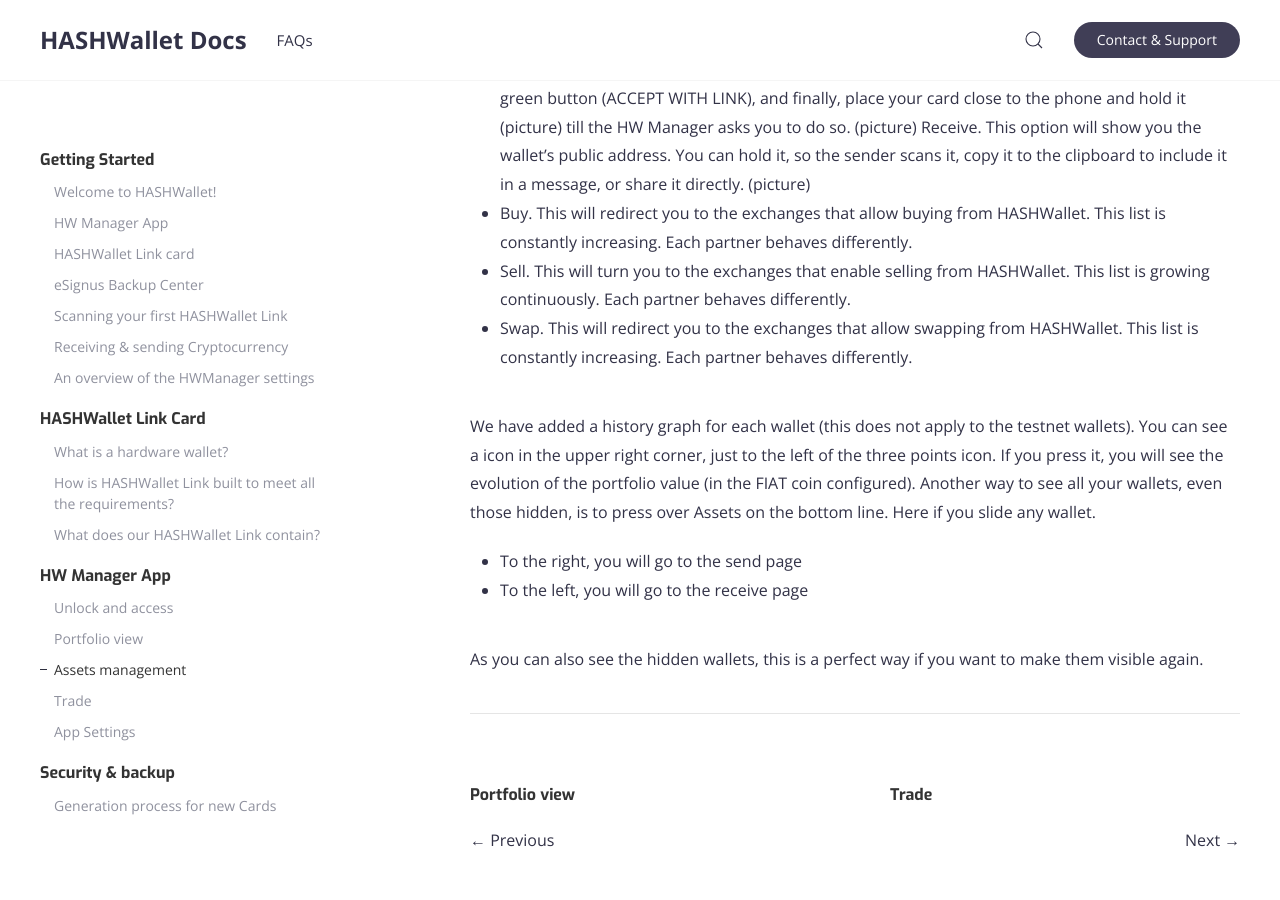
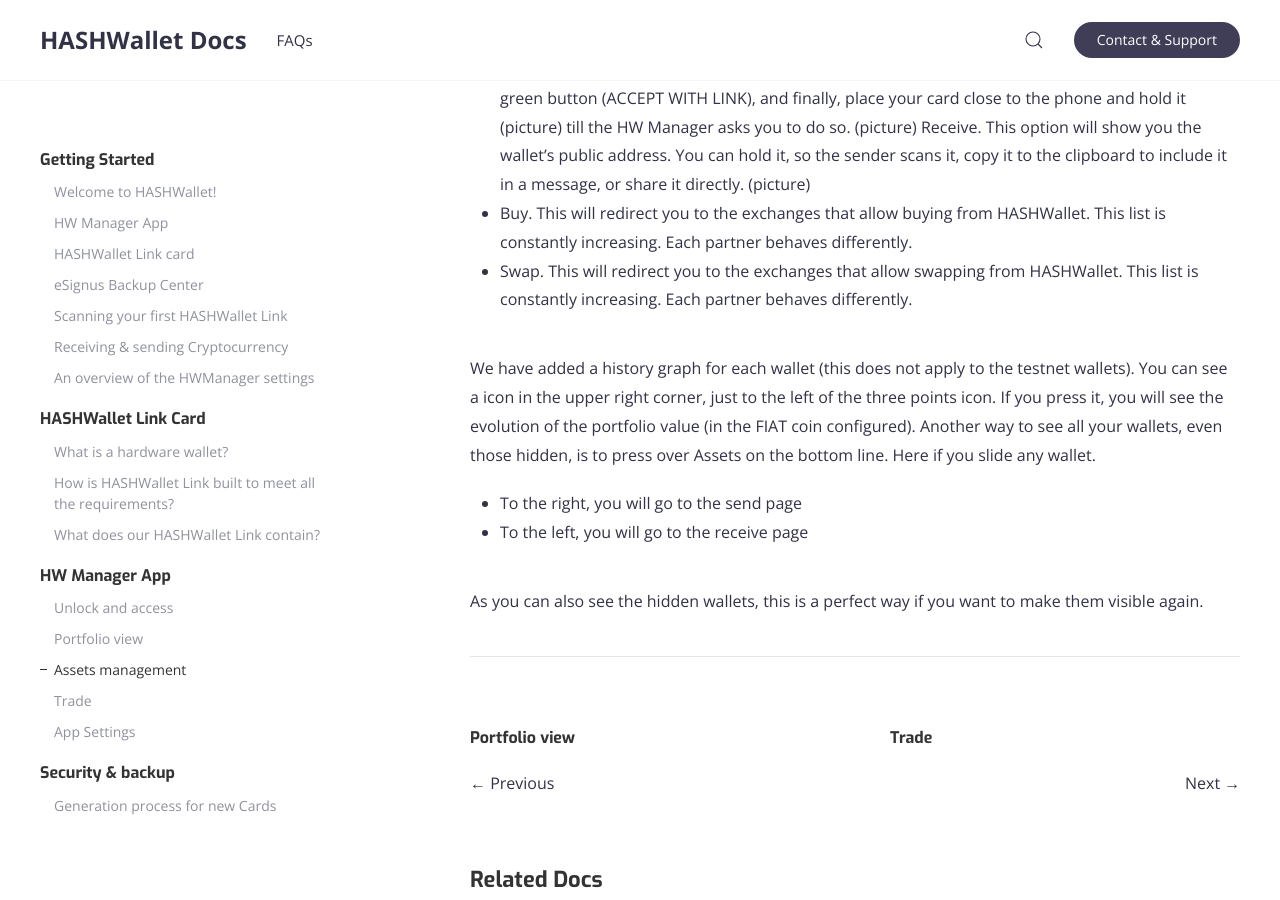
Before and after one commit to eSignus/support, a Jekyll site: the page built from _docs/assets_management.md, in a window 1280 px wide and 900 px high, scrolled down 503 px. Built offline with Jekyll 4.4.1, drawn with Linux system fonts in a browser that asks for light colours.

Commit message:
Update assets_management.md

```diff
--- a/_docs/assets_management.md
+++ b/_docs/assets_management.md
@@ -13,7 +13,6 @@
 - Send. In this case, you will need to scan, copy or write down the destination address (picture). At this moment, the button ADD AMOUNT goes to green. Press it (picture). You can select an automatic amount (all, half, or a quarter of the total funds in the wallet) or write the amount you want to transfer. If this amount fits in wallet funds, the button CONTINUE goes green, and you can press it (picture). The next step shows you a summary of the transaction. If you agree, press the green button (ACCEPT WITH LINK), and finally, place your card close to the phone and hold it (picture) till the HW Manager asks you to do so. (picture)
   Receive. This option will show you the wallet's public address. You can hold it, so the sender scans it, copy it to the clipboard to include it in a message, or share it directly. (picture)
 - Buy. This will redirect you to the exchanges that allow buying from HASHWallet. This list is constantly increasing. Each partner behaves differently.
-- Sell. This will turn you to the exchanges that enable selling from HASHWallet. This list is growing continuously. Each partner behaves differently.
 - Swap. This will redirect you to the exchanges that allow swapping from HASHWallet. This list is constantly increasing. Each partner behaves differently.
 
 We have added a history graph for each wallet (this does not apply to the testnet wallets). You can see a icon in the upper right corner, just to the left of the three points icon. If you press it, you will see the evolution of the portfolio value (in the FIAT coin configured).
```
